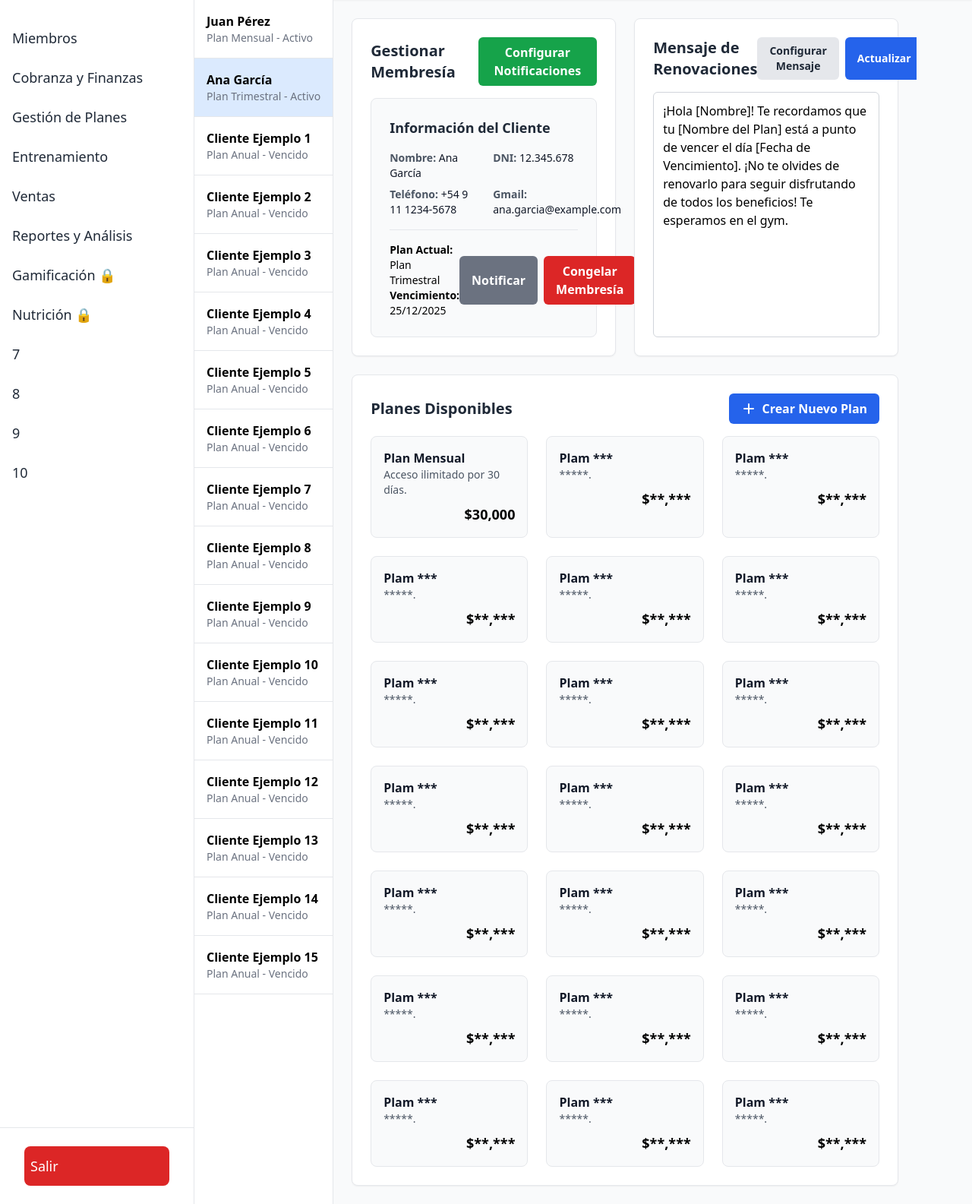
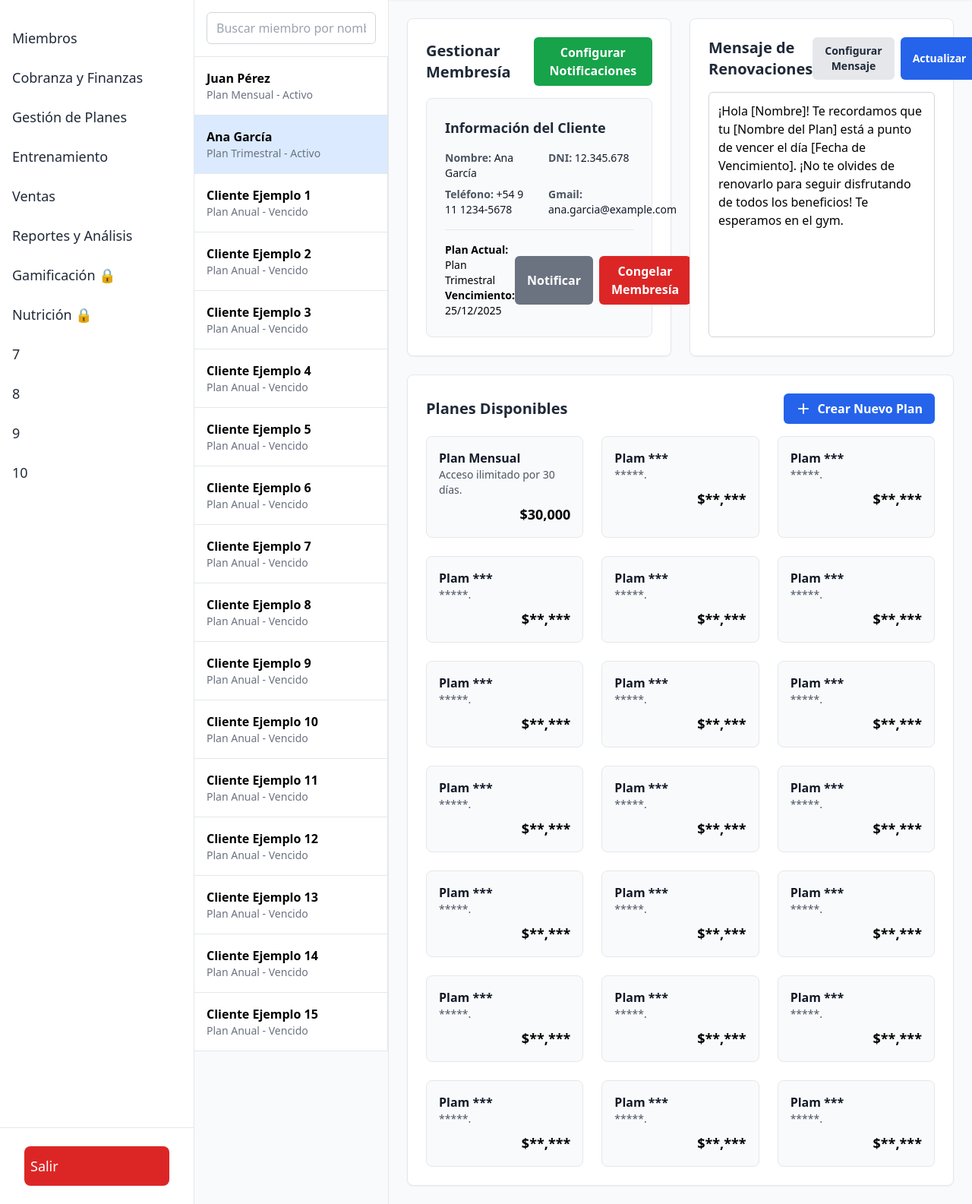
Before and after one commit to ismaelpascal/SaaSGYM, a PHP site: page /plans in a window 1280 px wide. Shown: the part 85-1670 px from the top of the page at 76% size. Run offline with PHP 8.4, Linux system fonts and the light colour scheme; some libraries are stand-ins or nearby versions.

Commit message:
Plans - searchBar

```diff
--- a/src/views/pages/plans.view.php
+++ b/src/views/pages/plans.view.php
@@ -12,7 +12,18 @@
 
         <div class="flex flex-grow overflow-hidden">
 
-            <?php include __DIR__ . '/../components/clientList.php'; ?>
+            <div class="w-1/4 h-full flex flex-col border-r border-gray-200">
+                <div class="flex-shrink-0 p-4 bg-white border-b border-gray-200">
+                    <div class="flex items-center space-x-2">
+                        <div class="flex-grow">
+                            <?php include __DIR__ . '/../components/searchBar.php'; ?>
+                        </div>
+                    </div>
+                </div>
+                <div class="flex-grow overflow-y-auto">
+                    <?php include __DIR__ . '/../components/clientList.php'; ?>
+                </div>
+            </div>
 
             <div class="w-3/4 p-6 flex flex-col space-y-6 overflow-y-auto">
                 <div class="grid grid-cols-1 md:grid-cols-2 gap-6">
```
